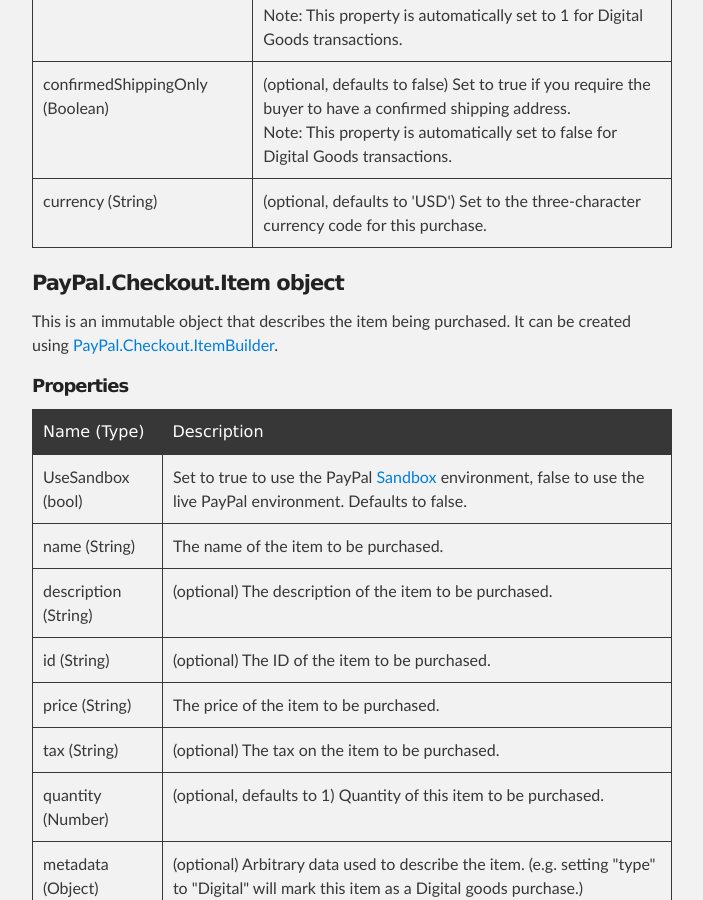
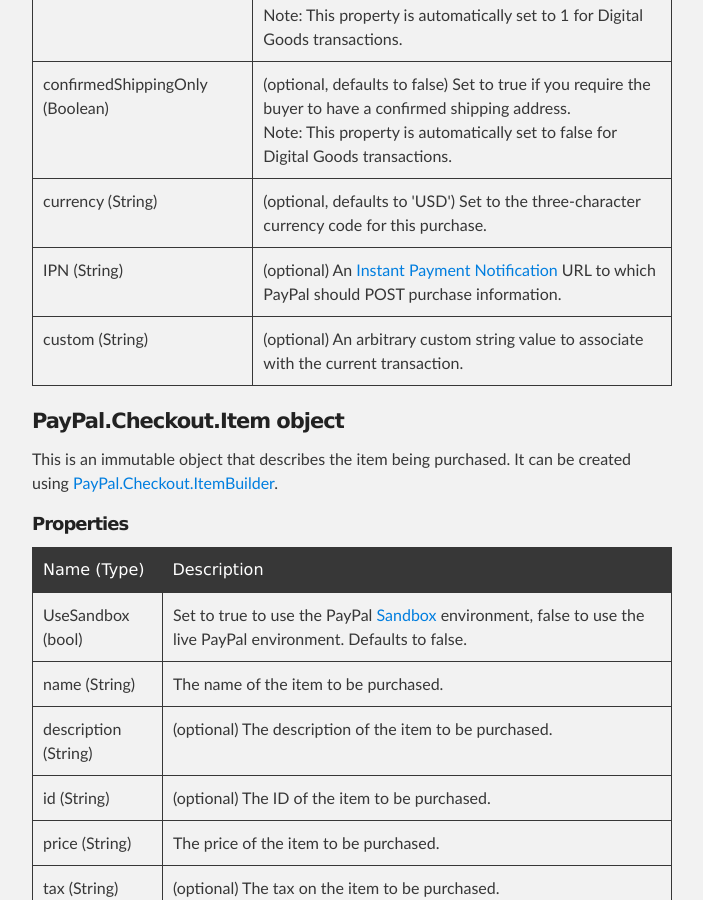
Before and after one commit to AFSolutions/Windows8SDK, a Jekyll site: the page built from csharp.html, in a window 1280 px wide and 900 px high, scrolled down 2010 px. Shown: the whole window, without its empty margins (288-991 px from the left). Built offline with Jekyll 4.4.1, drawn with Linux system fonts in a browser that asks for light colours; Markdown is read by kramdown in place of the engine named in the settings.

```diff
--- a/csharp.html
+++ b/csharp.html
@@ -115,6 +115,15 @@ layout: base
       <td><b>currency</b> (String)</td>
       <td>(optional, defaults to 'USD') Set to the three-character currency code for this purchase.</td>
     </tr>
+    <tr>
+      <td><b>IPN</b> (String)</td>
+      <td>(optional) An <a href="https://www.x.com/developers/paypal/products/instant-payment-notification">Instant Payment Notification</a> URL
+        to which PayPal should POST purchase information.</td>
+    </tr>
+    <tr>
+      <td><b>custom</b> (String)</td>
+      <td>(optional) An arbitrary custom string value to associate with the current transaction.</td>
+    </tr>
   </table>
 
 
```
Also changed, not shown: javascript.html (+9 -0 lines).
